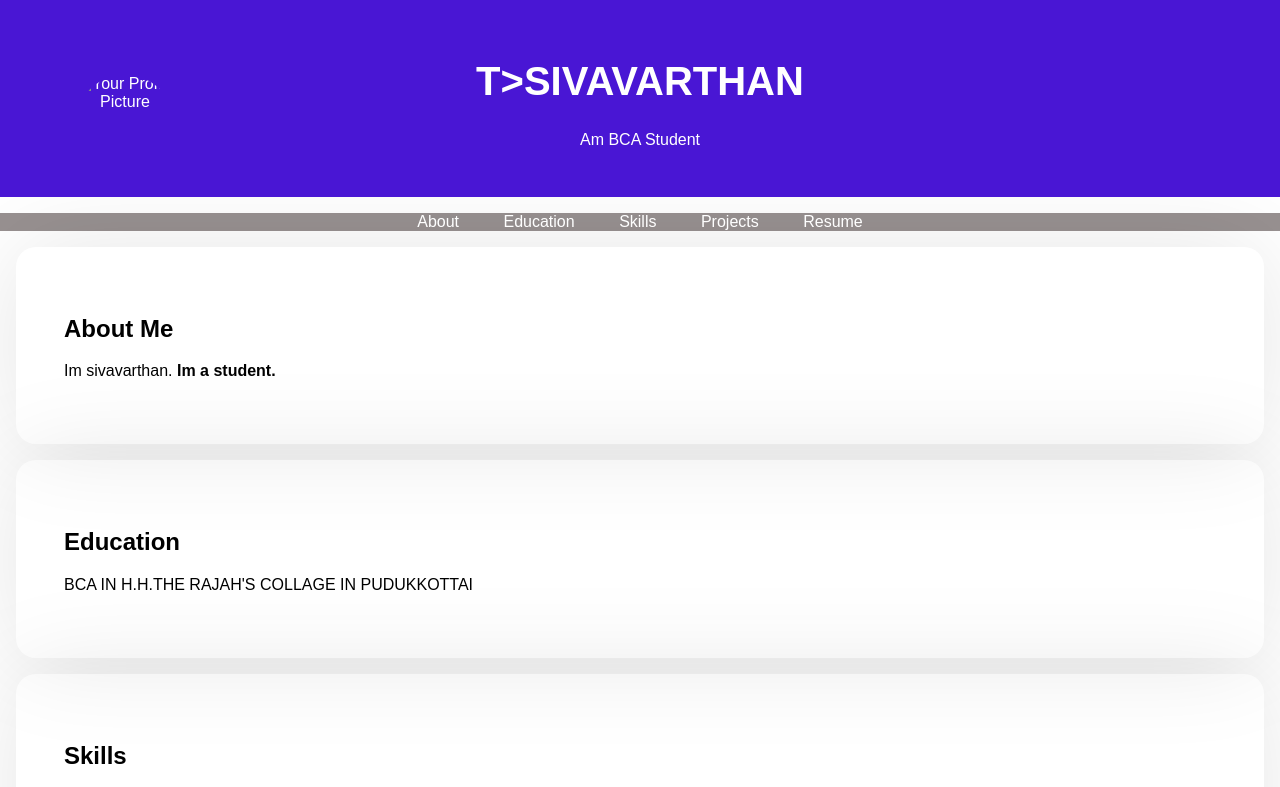
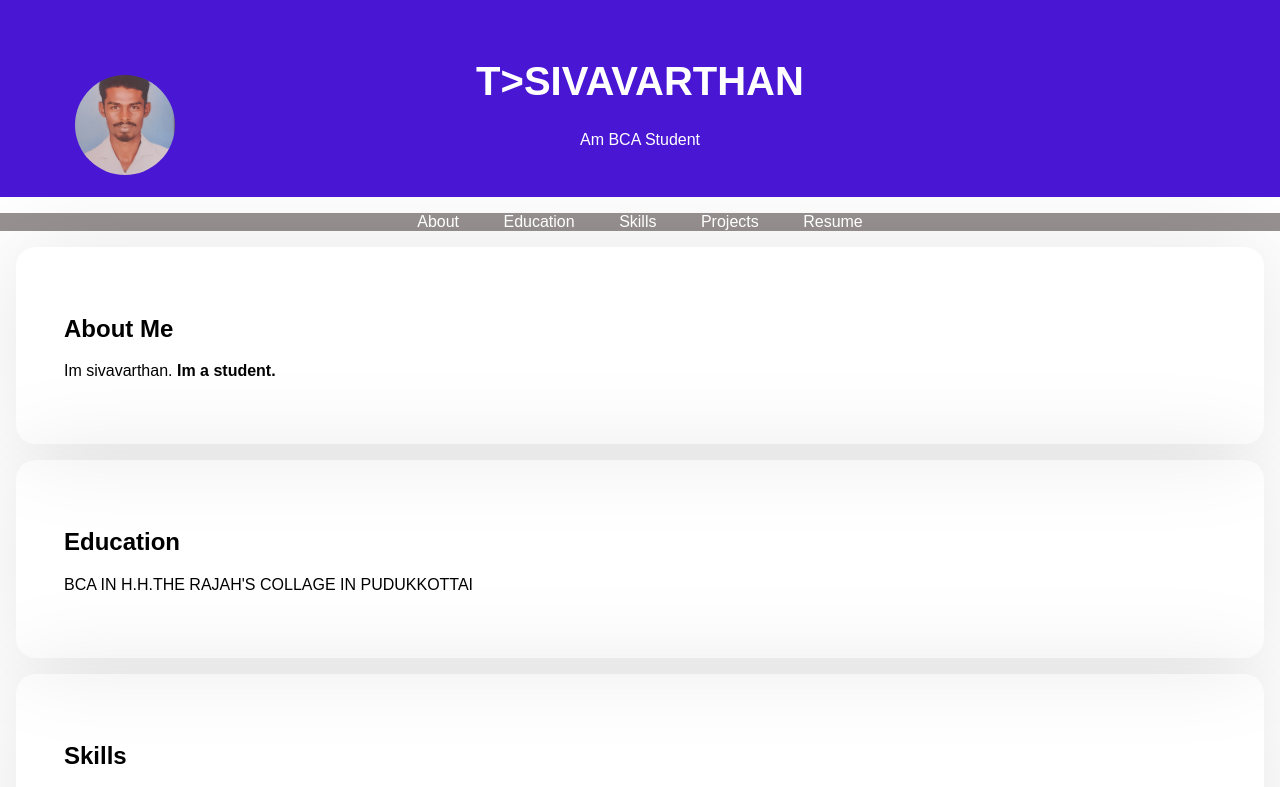
Before and after one commit to siva-bca/siva, a plain HTML site: page index.html in a window 1280 px wide. Shown: the top 787 px of the page. Drawn offline with Linux system fonts and the light colour scheme.

Commit message:
index.html

```diff
--- a/index.html
+++ b/index.html
@@ -94,7 +94,7 @@
     <header>
         <div class="header-content">
             <!-- Add your profile picture here -->
-            <img src="C:\Users\acer\Downloads\WhatsApp Image 2025-03-19 at 9.31.58 AM.jpeg"alt="Your Profile Picture" class="profile-picture">
+            <img src="siva.jpeg"alt="Your Profile Picture" class="profile-picture">
             <h1>T>SIVAVARTHAN</h1>
             <p>Am BCA Student</p>
         </div>
```
